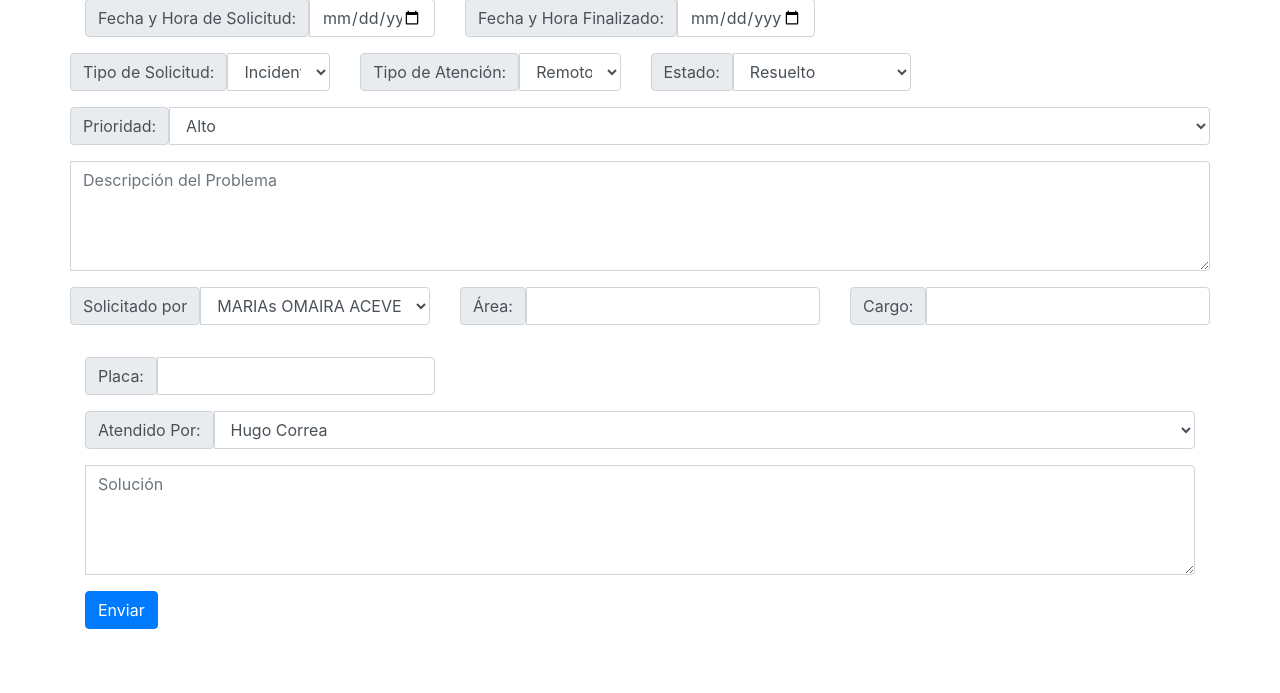
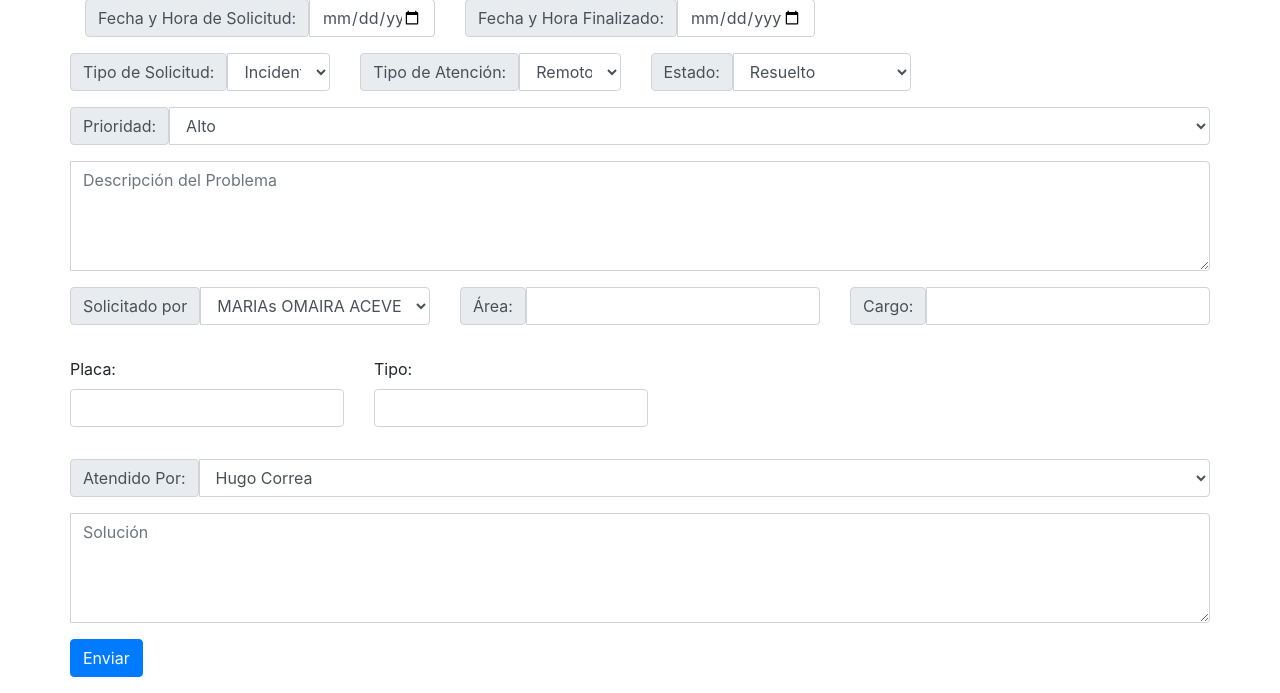
Before and after one commit to IsabelMon/Help_Desk, a Node server app: page / in a window 1280 px wide. Shown: the part 161-854 px from the top of the page. Before the commit the page ends 790 px from the top, so only its background shows below. Run offline with Node 20, Linux system fonts and the light colour scheme; some libraries are stand-ins or nearby versions.

Commit message:
Resuelto conflicto y fusionado con los cambios remotos

```diff
--- a/src/views/index.html
+++ b/src/views/index.html
@@ -136,12 +136,22 @@
           </div>
         </div>
       </div>
-      <div class="col-md-4">
-        <div class="input-group mb-3">
-          <label class="input-group-text" for="cargo">Placa:</label>
-          <input type="text" class="form-control" id="placa" name="placa">
+
+      <div class="row mb-3">
+        <!-- Placa -->
+        <div class="col-md-6">
+            <div class="mb-3">
+                <label for="placa" class="form-label">Placa:</label>
+                <input type="text" class="form-control" id="placa" name="placa">
+            </div>
         </div>
-      </div>
+        <!-- Tipo -->
+        <div class="col-md-6">
+            <div class="mb-3">
+                <label for="tipo" class="form-label">Tipo:</label>
+                <input type="text" class="form-control" id="tipo" name="tipo">
+            </div>
+        </div>
     </div>
 
       <!-- Atendido Por -->
--- a/src/views/script.js
+++ b/src/views/script.js
@@ -3,6 +3,7 @@
   const areaInput = document.getElementById('area');
   const placaInput = document.getElementById('placa');
   const cargoInput = document.getElementById('cargo');
+  const TipoInput = document.getElementById('tipo');
 
   // Cargar las opciones de solicitadoPor y área
   for (const nombre of Object.keys(usuariosCargos)) {
@@ -20,6 +21,11 @@
     optionPlaca.value = usuariosCargos[nombre].placa;
     optionPlaca.textContent = usuariosCargos[nombre].placa;
     placaInput.appendChild(optionPlaca);
+
+    const optionTipo = document.createElement('option');
+    optionTipo.value = usuariosCargos[nombre].tipo;
+    optionTipo.textContent = usuariosCargos[nombre].tipo;
+    TipoInput.appendChild(optionTipo);
   }
 
   // Agregar un evento change al campo solicitadoPor
@@ -28,10 +34,12 @@
     const selectedCargo = usuariosCargos[selectedUsuario] ? usuariosCargos[selectedUsuario].cargo : '';
     const selectedArea = usuariosCargos[selectedUsuario] ? usuariosCargos[selectedUsuario].area : '';
     const selectedPlaca = usuariosCargos[selectedUsuario] ? usuariosCargos[selectedUsuario].placa : '';
+    const selectedTipo = usuariosCargos[selectedUsuario] ? usuariosCargos[selectedUsuario].tipo : '';
 
 
     cargoInput.value = selectedCargo;
     areaInput.value = selectedArea;
     placaInput.value = selectedPlaca;
+    TipoInput.value = selectedTipo;
   });
 });
--- a/src/views/typeahead.js
+++ b/src/views/typeahead.js
@@ -16,9 +16,11 @@
         const $inputArea = $('#area');
         const $inputPlaca = $('#placa');
         const $inputCargo = $('#cargo');
+        const $inputTipo = $('#tipo');
         $inputArea.val(selectedInfo.area);
         $inputCargo.val(selectedInfo.cargo);
         $inputPlaca.val(selectedInfo.placa);
+        $inputTipo.val(selectedInfo.tipo);
       }
     });
 
--- a/src/views/usuariosCargos.js
+++ b/src/views/usuariosCargos.js
@@ -2,13 +2,411 @@
   "MARIAs OMAIRA ACEVEDO PULGARIN": {
     area: "PRODUCCIÓN",
     cargo: "OPERARIO DE MANUFACTURA",
-    placa: "236589"
+    placa: "236589",
+    tipo: "porttil",
 
   },
   "LUZ VIVIANA AGUDELO MARTINEZ": {
     area: "VENTAS",
     cargo: "EJECUTIVO COMERCIAL",
-    placa: "236589"
+    placa: "236589",
+    tipo: "portatil",
   },
-  // ... más usuarios y cargos ...
+  "ADRIANA TOVAR": {
+    cargo: "EJECUTIVO COMERCIAL-BOGOTA",
+    area: "Comercial",
+    tipo: "Portátil",
+    placa: "64566"
+  },
+  "Ana Maria Jimenez Valencia": {
+    cargo: "DIRECTOR TECNICO",
+    area: "Direccion Tecnica",
+    tipo: "Portatil",
+    placa: "93691"
+  },
+  "Analista de Sistemas TI": {
+    cargo: "ANALISTA DE SISTEMAS TI",
+    area: "Sistemas",
+    tipo: "Servidor Virtual",
+    placa: "n/a"
+  },
+  "Analistas Calidad": {
+    cargo: "ANALISTA DE CONTROL CALIDAD",
+    area: "Calidad",
+    tipo: "Portátil",
+    placa: "69905"
+  },
+  "Alejandra Milena Herrera": {
+    cargo: "JEFE DE ABASTECIMIENTO Y COMERCIO EXTERIOR",
+    area: "Compras",
+    tipo: "Portátil",
+    placa: "93378"
+  },
+  "Ana Graciela": {
+    cargo: "EJECUTIVO COMERCIAL-COSTA",
+    area: "Comercial",
+    tipo: "Portátil",
+    placa: "62574"
+  },
+  "Auxiliares despachos": {
+    cargo: "AUXILIAR DESPACHOS",
+    area: "Logistica",
+    tipo: "Todo en 1",
+    placa: "59574"
+  },
+  "Auxiliares Mantenimiento": {
+    cargo: "MECANICO DE MANTENIMIENTO",
+    area: "Mantenimiento",
+    tipo: "Todo en 1",
+    placa: "n/a"
+  },
+  "Carlos Andrés Suarez Ortiz": {
+    cargo: "JEFE DE CONTABILIDAD",
+    area: "Financiera",
+    tipo: "Portátil",
+    placa: "92343"
+  },
+  "Daniel Stiven Zuleta Henao": {
+    cargo: "LIDER DE DESPACHOS",
+    area: "Logistica",
+    tipo: "Portátil",
+    placa: "83861"
+  },
+  "DIANA CAROLINA BETANCUR GALLON": {
+    cargo: "DIRECTOR ADMINISTRATIVO Y FINANCIERO",
+    area: "Financiera",
+    tipo: "Portátil",
+    placa: "82457"
+  },
+  "DIANA CAROLINA BETANCUR GALLON (Sistemas)": {
+    cargo: "ANALISTA DE SISTEMAS TI",
+    area: "Sistemas",
+    tipo: "Portátil",
+    placa: ""
+  },
+  "EDDY SANTIAGO VILLA": {
+    cargo: "ANALISTA DE COMPRAS",
+    area: "Compras",
+    tipo: "Portátil",
+    placa: "63787"
+  },
+  "Estefania Orozco Mosquera": {
+    cargo: "ANALISTA DE CONTABILIDAD",
+    area: "Financiera",
+    tipo: "Portátil",
+    placa: "92255"
+  },
+  "Gloria Amparo Sierra": {
+    cargo: "EJECUTIVO COMERCIAL-SANTANDER",
+    area: "Comercial",
+    tipo: "Portátil",
+    placa: "63793"
+  },
+  "GONZALO CASTRO FLOREZ": {
+    cargo: "EJECUTIVO COMERCIAL-BOGOTA",
+    area: "Comercial",
+    tipo: "Portátil",
+    placa: "66259"
+  },
+  "HELIANA SANDOVAL": {
+    cargo: "EJECUTIVO COMERCIAL-NARIÑO",
+    area: "Comercial",
+    tipo: "Portátil",
+    placa: "63762"
+  },
+  "Huego Correa": {
+    cargo: "ANALISTA DE SISTEMAS TI",
+    area: "Sistemas",
+    tipo: "Portátil",
+    placa: "5CG3126NT8"
+  },
+  "JENNYFER ALEEXANDRA QUINTANA": {
+    cargo: "EJECUTIVO COMERCIAL-MEDELLIN",
+    area: "Comercial",
+    tipo: "Portátil",
+    placa: "64298"
+  },
+  "Jessica Diosa": {
+    cargo: "PRACTICANTE GESTION HUMANA",
+    area: "Gestión Humana",
+    tipo: "Portátil",
+    placa: "87638"
+  },
+  "Jessica lopez cardona": {
+    cargo: "ANALISTA DE TESORERIA Y CARTERA",
+    area: "Financiera",
+    tipo: "Portátil",
+    placa: "90184"
+  },
+  "JHON ALEXADER CARVAJAL": {
+    cargo: "ANALISTA DE OPERACIONES",
+    area: "Compras",
+    tipo: "Portátil",
+    placa: "74685"
+  },
+  "Johana Gallego Rua": {
+    cargo: "COORDINADOR DE PRODUCCION",
+    area: "Manufactura",
+    tipo: "Portátil",
+    placa: "92315"
+  },
+  "John Freddy Elguedo Martinez": {
+    cargo: "EJECUTIVO COMERCIAL-COSTA",
+    area: "Comercial",
+    tipo: "Portátil",
+    placa: "88255"
+  },
+  "JORGE IVAN ZULETA ACEVEDO": {
+    cargo: "ANALISTA DE INVESTIGACIÓN Y DESARROLLO",
+    area: "Calidad",
+    tipo: "Portátil",
+    placa: "64274"
+  },
+  "jose luis": {
+    cargo: "JEFE GESTION HUMANA",
+    area: "Gestión Humana",
+    tipo: "Portátil",
+    placa: "81311"
+  },
+  "Juan David Cárdenas": {
+    cargo: "JEFE DE MANUFACTURA",
+    area: "Manufactura",
+    tipo: "Portátil",
+    placa: "90173"
+  },
+  "juan diego": {
+    cargo: "ANALISTA DE CONTABILIDAD",
+    area: "Financiera",
+    tipo: "Portátil",
+    placa: "5CG312406"
+  },
+  "Juan Sebastian": {
+    cargo: "PRACTICANTE SISTEMAS",
+    area: "Sistemas",
+    tipo: "Todo en 1",
+    placa: "n/a"
+  },
+  "Julio Cesar": {
+    cargo: "JEFE DE MANTENIMIENTO Y PROYECTOS",
+    area: "Mantenimiento",
+    tipo: "Portátil",
+    placa: "90199"
+  },
+  "Leonardo Zapata": {
+    cargo: "LIDER DE DOSIFICACION Y MEZCLAS",
+    area: "Manufactura",
+    tipo: "Todo en 1",
+    placa: "n/a"
+  },
+  "Lider Manufactura": {
+    cargo: "LIDER DE MANUFACTURA",
+    area: "Manufactura",
+    tipo: "Todo en 1",
+    placa: "59147"
+  },
+  "LOPEZ MARIN SANDRA MILENA": {
+    cargo: "ANALISTA DE GESTION HUMANA",
+    area: "Gestión Humana",
+    tipo: "Portátil",
+    placa: "n/a"
+  },
+  "Luz mary perez": {
+    cargo: "EJECUTIVO COMERCIAL-MEDELLIN",
+    area: "Comercial",
+    tipo: "Portátil",
+    placa: "80054"
+  },
+  "LUZ MERY GOMEZ": {
+    cargo: "AUXILIAR DE SERVICIO AL CLIENTE",
+    area: "Servicio al Cliente",
+    tipo: "Portátil",
+    placa: "93321"
+  },
+  "LUZ ORALIA": {
+    cargo: "COORDINADOR DE SST",
+    area: "SST",
+    tipo: "Portátil",
+    placa: "n/a"
+  },
+  "LUZ VIVIANA AGUDELO": {
+    cargo: "EJECUTIVO COMERCIAL-EJE CAFETERO",
+    area: "Comercial",
+    tipo: "Portátil",
+    placa: "68160"
+  },
+  "Manuela Patiño Ospina": {
+    cargo: "ANALISTA DE SISTEMAS DE GESTION",
+    area: "Direccion Tecnica",
+    tipo: "Portátil",
+    placa: "93319"
+  },
+  "Marcela Restrepo Florez": {
+    cargo: "ANALISTA DE CONTROL INTERNO",
+    area: "Financiera",
+    tipo: "Portátil",
+    placa: "83116"
+  },
+  "MARIANA VENTAS": {
+    cargo: "ANALISTA DE MERCADEO Y COMERCIAL",
+    area: "Mercadeo",
+    tipo: "Portátil",
+    placa: "73145"
+  },
+  "MAURICIO ARANGO": {
+    cargo: "GERENTE GENERAL",
+    area: "Gerencia General",
+    tipo: "Portátil",
+    placa: "72391"
+  },
+  "Melissa Betancur Ospina": {
+    cargo: "JEFE DE VENTAS",
+    area: "Mercadeo",
+    tipo: "Portátil",
+    placa: "90172"
+  },
+  "Operario Empaque": {
+    cargo: "OPERARIO EMPAQUE",
+    area: "Manufactura",
+    tipo: "Todo en 1",
+    placa: "n/a"
+  },
+  "Operario Inspeccion": {
+    cargo: "OPERARIO INSPECCION",
+    area: "Manufactura",
+    tipo: "Todo en 1",
+    placa: "n/a"
+  },
+  "Operario Satinado": {
+    cargo: "OPERARIO SATINADO",
+    area: "Manufactura",
+    tipo: "Todo en 1",
+    placa: "n/a"
+  },
+  "Operario Secado": {
+    cargo: "OPERARIO SECADO",
+    area: "Manufactura",
+    tipo: "Todo en 1",
+    placa: "n/a"
+  },
+  "Osvaldo Montoya": {
+    cargo: "ANALISTA DE SISTEMAS TI",
+    area: "Sistemas",
+    tipo: "Servidor Fisico",
+    placa: "n/a"
+  },
+  "Porteria": {
+    cargo: "PORTERIA",
+    area: "Financiera",
+    tipo: "Todo en 1",
+    placa: "n/a"
+  },
+  "Practicante SST": {
+    cargo: "PRACTICANTE SST",
+    area: "SST",
+    tipo: "Todo en 1",
+    placa: "59151"
+  },
+  "Practicante Logistica": {
+    cargo: "PRACTICANTE LOGISTICA",
+    area: "Logistica",
+    tipo: "Portatil",
+    placa: "86164"
+  },
+  "Presentaciones GH": {
+    cargo: "PRESENTACIONES GESTION HUMANA",
+    area: "Gestión Humana",
+    tipo: "Portatil",
+    placa: "n/a"
+  },
+  "ROSA MARIA SANCHEZ": {
+    cargo: "COORDINADOR DE LOGISTICA",
+    area: "Logistica",
+    tipo: "Portatil",
+    placa: "90179"
+  },
+  "Sergio Estiven Castrillon Betancur": {
+    cargo: "LIDER DE ALMACEN DE MATERIAS PRIMAS Y SUMINISTROS",
+    area: "Almacen",
+    tipo: "Portatil",
+    placa: "79243"
+  },
+  "SINDY JOHANA GALLEGO DAVILA": {
+    cargo: "ANALISTA DE GESTION AMBIENTAL",
+    area: "Ambiental",
+    tipo: "Portatil",
+    placa: "90201"
+  },
+  "Practicante SST": {
+    cargo: "PRACTICANTE SST",
+    area: "SST",
+    tipo: "Todo en 1",
+    placa: "59151"
+  },
+  "Practicante Logistica": {
+    cargo: "PRACTICANTE LOGISTICA",
+    area: "Logistica",
+    tipo: "Portatil",
+    placa: "86164"
+  },
+  "Presentaciones GH": {
+    cargo: "PRESENTACIONES GESTION HUMANA",
+    area: "Gestión Humana",
+    tipo: "Portatil",
+    placa: "n/a"
+  },
+  "ROSA MARIA SANCHEZ": {
+    cargo: "COORDINADOR DE LOGISTICA",
+    area: "Logistica",
+    tipo: "Portatil",
+    placa: "90179"
+  },
+  "Sergio Estiven Castrillon Betancur": {
+    cargo: "LIDER DE ALMACEN DE MATERIAS PRIMAS Y SUMINISTROS",
+    area: "Almacen",
+    tipo: "Portatil",
+    placa: "79243"
+  },
+  "SINDY JOHANA GALLEGO DAVILA": {
+    cargo: "ANALISTA DE GESTION AMBIENTAL",
+    area: "Ambiental",
+    tipo: "Portatil",
+    placa: "90201"
+  },
+  "sistemas": {
+    cargo: "ANALISTA DE SISTEMAS TI",
+    area: "Sistemas",
+    tipo: "Portatil",
+    placa: "n/a"
+  },
+  "STIVEN CARMONA CARDONA": {
+    cargo: "JEFE DE CALIDAD",
+    area: "Calidad",
+    tipo: "Portatil",
+    placa: "86743"
+  },
+  "VANESA SILVA": {
+    cargo: "EJECUTIVO COMERCIAL-MEDELLIN",
+    area: "Comercial",
+    tipo: "Portatil",
+    placa: "93501"
+  },
+  "YASMIN RAMIREZ GOMEZ": {
+    cargo: "AUXILIAR DE SERVICIO AL CLIENTE",
+    area: "Servicio al Cliente",
+    tipo: "Portatil",
+    placa: "90200"
+  },
+  "Yazmin Jiménez Santana": {
+    cargo: "JEFE DE LOGISTICA",
+    area: "Logistica",
+    tipo: "Portatil",
+    placa: "5CG3126NSS"
+  },
+  "Yuledis Ospino": {
+    cargo: "EJECUTIVO COMERCIAL-COSTA",
+    area: "Comercial",
+    tipo: "Portatil",
+    placa: "93519"
+  }
+
 };
```
